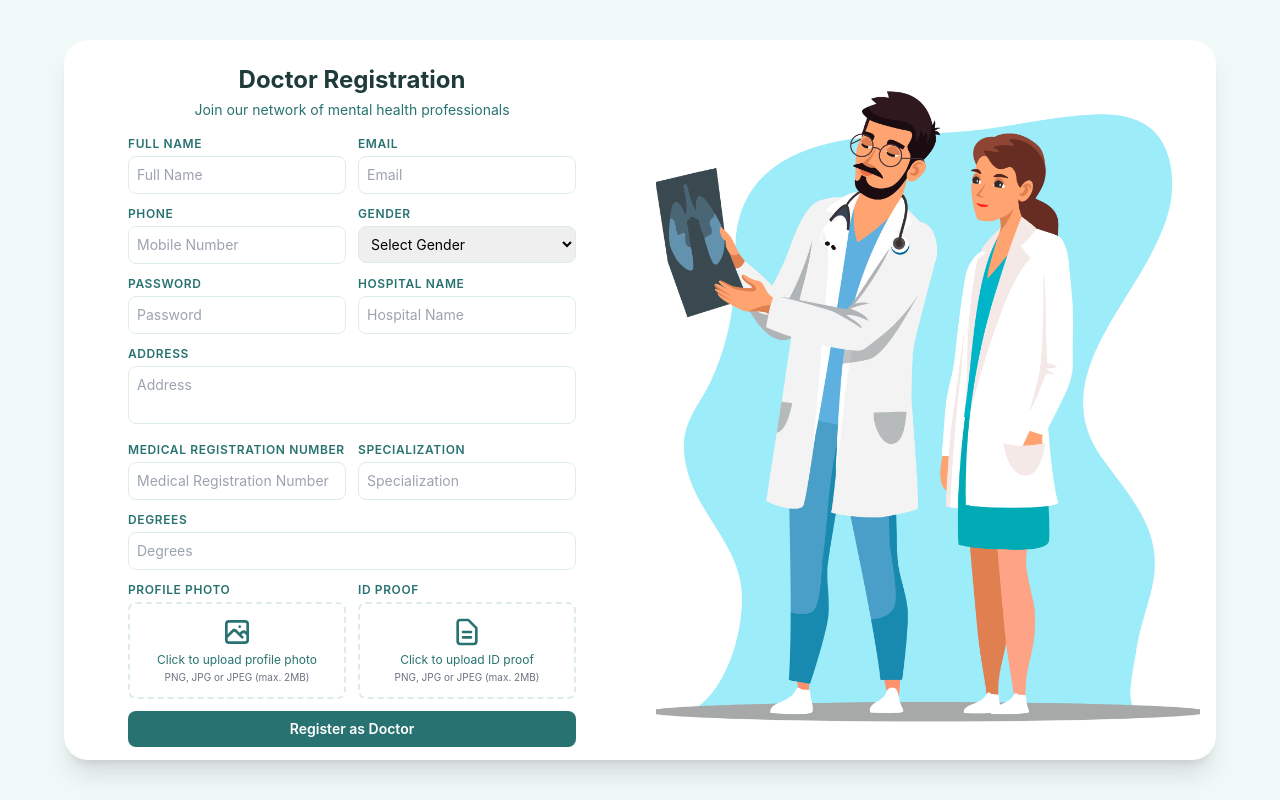
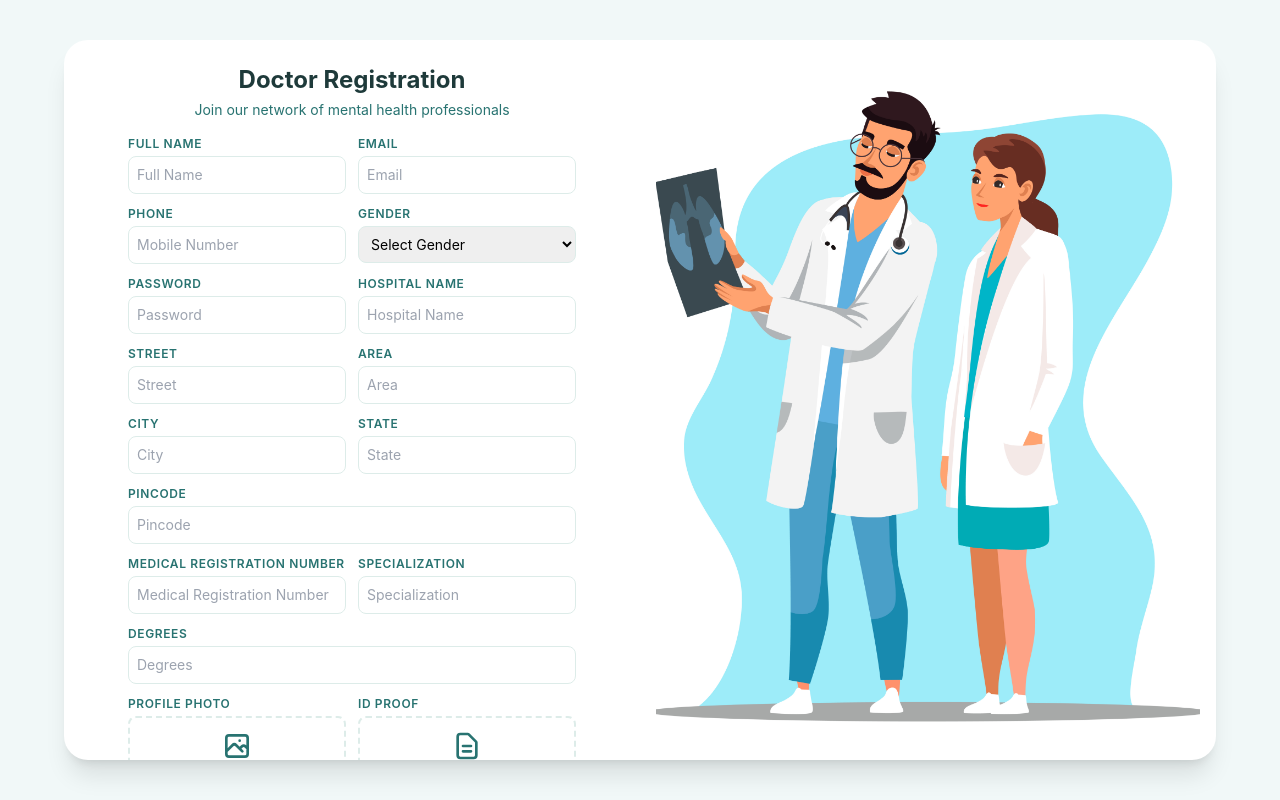
Before and after one commit to JayMethaniya/MindEase-Frontend, a React (Create React App) app: page /doctor-signup in a window 1280 px wide. Built offline with nearby package versions, Linux system fonts and the light colour scheme.

Commit message:
profile address

```diff
--- a/src/Page/Auth/DoctorSignup/index.tsx
+++ b/src/Page/Auth/DoctorSignup/index.tsx
@@ -12,7 +12,11 @@ interface FormData {
   password: string;
   phone: string;
   hospital: string;
-  address: string;
+  street: string;
+  area: string;
+  city: string;
+  state: string;
+  pincode: string;
   medicalRegNumber: string;
   specialization: string;
   degrees: string;
@@ -30,7 +34,11 @@ const Signup: React.FC = () => {
     password: "",
     phone: "",
     hospital: "",
-    address: "",
+    street: "",
+    area: "",
+    city: "",
+    state: "",
+    pincode: "",
     medicalRegNumber: "",
     specialization: "",
     degrees: "",
@@ -59,11 +67,15 @@ const Signup: React.FC = () => {
     formPayload.append("password", formData.password);
     formPayload.append("phone", formData.phone);
     formPayload.append("hospital", formData.hospital);
-    formPayload.append("address", formData.address);
+    formPayload.append("street", formData.street);
+    formPayload.append("area", formData.area);
+    formPayload.append("city", formData.city);
+    formPayload.append("state", formData.state);
+    formPayload.append("pincode", formData.pincode);
     formPayload.append("medicalRegNumber", formData.medicalRegNumber);
     formPayload.append("specialization", formData.specialization);
     formPayload.append("degrees", formData.degrees);
-    formPayload.append("role", formData.role); // Ensure role is sent
+    formPayload.append("role", formData.role);
 
     if (formData.profilePhoto) {
       formPayload.append("profilePhoto", formData.profilePhoto);
@@ -79,17 +91,28 @@ const Signup: React.FC = () => {
         formPayload,
         {
           headers: {
-            "Content-Type": "multipart/form-data", // Important for file uploads
+            "Content-Type": "multipart/form-data",
           },
         }
       );
       if (response.status === 201) {
         setMessage("Account created successfully!");
         setTimeout(() => navigate("/login"), 1500);
-        console.log("Response:", response.data);
       }
-    } catch (error) {
-      setMessage("Error signing up. Please try again.");
+    } catch (error: any) {
+      if (error.response) {
+        // The request was made and the server responded with a status code
+        // that falls out of the range of 2xx
+        const errorMessage = error.response.data.message || error.response.data.errors?.[0]?.msg || "Error signing up. Please try again.";
+        setMessage(errorMessage);
+      } else if (error.request) {
+        // The request was made but no response was received
+        setMessage("No response from server. Please try again.");
+      } else {
+        // Something happened in setting up the request that triggered an Error
+        setMessage("Error setting up the request. Please try again.");
+      }
+      console.error("Signup Error:", error);
     } finally {
       setLoading(false);
     }
@@ -241,23 +264,103 @@ const Signup: React.FC = () => {
                   />
                 </div>
               </div>
+              <div className="grid grid-cols-1 sm:grid-cols-2 gap-3">
+                <div>
+                  <label className="block text-xs font-semibold text-[#287371] uppercase tracking-wider mb-1">
+                    Street
+                  </label>
+                  <input
+                    type="text"
+                    name="street"
+                    placeholder="Street"
+                    required
+                    value={formData.street}
+                    onChange={(e) =>
+                      setFormData({
+                        ...formData,
+                        [e.target.name]: e.target.value,
+                      })
+                    }
+                    className="w-full p-2 text-sm border border-[#DDECE9] rounded-lg focus:ring-2 focus:ring-[#287371] focus:border-transparent transition"
+                  />
+                </div>
+                <div>
+                  <label className="block text-xs font-semibold text-[#287371] uppercase tracking-wider mb-1">
+                    Area
+                  </label>
+                  <input
+                    type="text"
+                    name="area"
+                    placeholder="Area"
+                    required
+                    value={formData.area}
+                    onChange={(e) =>
+                      setFormData({
+                        ...formData,
+                        [e.target.name]: e.target.value,
+                      })
+                    }
+                    className="w-full p-2 text-sm border border-[#DDECE9] rounded-lg focus:ring-2 focus:ring-[#287371] focus:border-transparent transition"
+                  />
+                </div>
+              </div>
+              <div className="grid grid-cols-1 sm:grid-cols-2 gap-3">
+                <div>
+                  <label className="block text-xs font-semibold text-[#287371] uppercase tracking-wider mb-1">
+                    City
+                  </label>
+                  <input
+                    type="text"
+                    name="city"
+                    placeholder="City"
+                    required
+                    value={formData.city}
+                    onChange={(e) =>
+                      setFormData({
+                        ...formData,
+                        [e.target.name]: e.target.value,
+                      })
+                    }
+                    className="w-full p-2 text-sm border border-[#DDECE9] rounded-lg focus:ring-2 focus:ring-[#287371] focus:border-transparent transition"
+                  />
+                </div>
+                <div>
+                  <label className="block text-xs font-semibold text-[#287371] uppercase tracking-wider mb-1">
+                    State
+                  </label>
+                  <input
+                    type="text"
+                    name="state"
+                    placeholder="State"
+                    required
+                    value={formData.state}
+                    onChange={(e) =>
+                      setFormData({
+                        ...formData,
+                        [e.target.name]: e.target.value,
+                      })
+                    }
+                    className="w-full p-2 text-sm border border-[#DDECE9] rounded-lg focus:ring-2 focus:ring-[#287371] focus:border-transparent transition"
+                  />
+                </div>
+              </div>
               <div>
                 <label className="block text-xs font-semibold text-[#287371] uppercase tracking-wider mb-1">
-                  Address
+                  Pincode
                 </label>
-                <textarea
-                  value={formData.address}
+                <input
+                  type="text"
+                  name="pincode"
+                  placeholder="Pincode"
+                  required
+                  value={formData.pincode}
                   onChange={(e) =>
                     setFormData({
                       ...formData,
                       [e.target.name]: e.target.value,
                     })
                   }
-                  name="address"
-                  placeholder="Address"
-                  required
-                  className="w-full p-2 text-sm border border-[#DDECE9] rounded-lg focus:ring-2 focus:ring-[#287371] focus:border-transparent transition resize-none"
-                  rows={2}
+                  className="w-full p-2 text-sm border border-[#DDECE9] rounded-lg focus:ring-2 focus:ring-[#287371] focus:border-transparent transition"
                 />
               </div>
               <div className="grid grid-cols-1 sm:grid-cols-2 gap-3">
--- a/src/Page/Profile/ProfileSetting.tsx
+++ b/src/Page/Profile/ProfileSetting.tsx
@@ -6,7 +6,11 @@ type Profile = {
   fullName: string;
   email: string;
   mobileNumber: string;
-  address: string;
+  street: string;
+  area: string;
+  city: string;
+  state: string;
+  pincode: string;
   profilePhoto?: File | null;
   specialization?: string;
   hospital?: string;
@@ -19,7 +23,11 @@ export default function Settings() {
     fullName: "",
     email: "",
     mobileNumber: "",
-    address: "",
+    street: "",
+    area: "",
+    city: "",
+    state: "",
+    pincode: "",
     profilePhoto: null,
     specialization: "",
     hospital: "",
@@ -49,7 +57,11 @@ const userId = localStorage.getItem("userId");
           fullName: response.data.fullName || "",
           email: response.data.email || "",
           mobileNumber: response.data.mobileNumber || "",
-          address: response.data.address || "",
+          street: response.data.street || "",
+          area: response.data.area || "",
+          city: response.data.city || "",
+          state: response.data.state || "",
+          pincode: response.data.pincode || "",
           profilePhoto: null,
           specialization: response.data.specialization || "",
           hospital: response.data.hospital || "",
@@ -200,13 +212,61 @@ const userId = localStorage.getItem("userId");
               </div>
               <div>
                 <label className="block text-sm font-medium text-gray-700 mb-1">
-                  Address
+                  Street
                 </label>
                 <input
-                  name="address"
-                  value={profile.address}
+                  name="street"
+                  value={profile.street}
                   onChange={handleChange}
-                  placeholder="Enter your address"
+                  placeholder="Enter your street"
+                  className="w-full px-4 py-2 border border-gray-300 rounded-lg focus:ring-2 focus:ring-[#287371] focus:border-transparent transition"
+                />
+              </div>
+              <div>
+                <label className="block text-sm font-medium text-gray-700 mb-1">
+                  Area
+                </label>
+                <input
+                  name="area"
+                  value={profile.area}
+                  onChange={handleChange}
+                  placeholder="Enter your area"
+                  className="w-full px-4 py-2 border border-gray-300 rounded-lg focus:ring-2 focus:ring-[#287371] focus:border-transparent transition"
+                />
+              </div>
+              <div>
+                <label className="block text-sm font-medium text-gray-700 mb-1">
+                  City
+                </label>
+                <input
+                  name="city"
+                  value={profile.city}
+                  onChange={handleChange}
+                  placeholder="Enter your city"
+                  className="w-full px-4 py-2 border border-gray-300 rounded-lg focus:ring-2 focus:ring-[#287371] focus:border-transparent transition"
+                />
+              </div>
+              <div>
+                <label className="block text-sm font-medium text-gray-700 mb-1">
+                  State
+                </label>
+                <input
+                  name="state"
+                  value={profile.state}
+                  onChange={handleChange}
+                  placeholder="Enter your state"
+                  className="w-full px-4 py-2 border border-gray-300 rounded-lg focus:ring-2 focus:ring-[#287371] focus:border-transparent transition"
+                />
+              </div>
+              <div>
+                <label className="block text-sm font-medium text-gray-700 mb-1">
+                  Pincode
+                </label>
+                <input
+                  name="pincode"
+                  value={profile.pincode}
+                  onChange={handleChange}
+                  placeholder="Enter your pincode"
                   className="w-full px-4 py-2 border border-gray-300 rounded-lg focus:ring-2 focus:ring-[#287371] focus:border-transparent transition"
                 />
               </div>
--- a/src/Page/Profile/profile.tsx
+++ b/src/Page/Profile/profile.tsx
@@ -8,7 +8,11 @@ interface Profile {
   email: string;
   phone: string;
   bio: string;
-  address: string;
+  street: string;
+  area: string;
+  city: string;
+  state: string;
+  pincode: string;
   profilePhoto?: string;
   role: string;
   verified?: boolean;
@@ -26,7 +30,11 @@ export default function Profile() {
     email: "",
     phone: "",
     bio: "",
-    address: "",
+    street: "",
+    area: "",
+    city: "",
+    state: "",
+    pincode: "",
     role: "",
   });
   useEffect(() => {
@@ -180,9 +188,9 @@ export default function Profile() {
                       </svg>
                     </div>
                     <div>
-                      <p className="text-sm text-gray-500">Address</p>
+                      <p className="text-sm text-gray-500">Location</p>
                       <p className="text-gray-800 font-medium">
-                        {profile.address}
+                        {profile.street}, {profile.area}, {profile.city}, {profile.state} - {profile.pincode}
                       </p>
                     </div>
                   </div>
```
